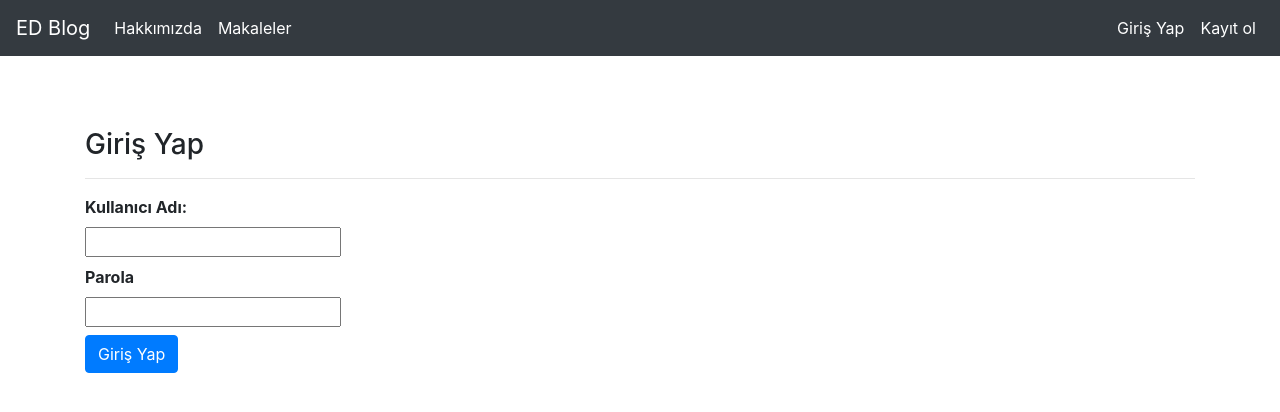
After one commit to demirtaserdem/learn, a Flask app: page /login in a window 1280 px wide. The commit adds this page. Shown: the top 412 px of the page. Run offline with Flask 2, Linux system fonts and the light colour scheme; some libraries are stand-ins or nearby versions.

Commit message:
30. Login Url ve LoginFormun Templateda Gösterilmesi

```diff
--- a/blog.py
+++ b/blog.py
@@ -13,6 +13,10 @@ class RegisterForm(Form):
         validators.EqualTo(fieldname = "confirm",message = "Parolanız uyuşmuyor...")
     ])
     confirm = PasswordField("Parolayı Doğrula...")
+
+class LoginForm(Form):
+    username = StringField("Kullanıcı Adı: ")
+    password = PasswordField("Parola")
 
 
 app = Flask(__name__)
@@ -57,11 +61,18 @@ def register():
         cursor.close()
 
 
-
-        return redirect(url_for("index"))
         flash("Başarıyla kayıt oldunuz...","success")
+        return redirect(url_for("login"))
     else:
         return render_template("register.html",form = form)
 
+#login İşlemi
+@app.route("/login",methods = ["GET","POST"])
+def login():
+    form = LoginForm(request.form)
+    return render_template("login.html",form = form)
+
+
+
 if __name__ == "__main__":
     app.run(debug = True)
--- a/templates/includes/navbar.html
+++ b/templates/includes/navbar.html
@@ -16,7 +16,7 @@
 
         <ul class="navbar-nav ml-auto">
             <li class="nav-item active">
-              <a class="nav-link" href="/about">Hakkımızda</a>
+                <a class="nav-link" href="/login">Giriş Yap</a>
             </li>
             <li class="nav-item active">
                     <a class="nav-link" href="/register">Kayıt ol</a>
--- /dev/null
+++ b/templates/login.html
@@ -0,0 +1,20 @@
+{% extends "layout.html" %}
+
+{% block body %}
+
+<h3>Giriş Yap</h3>
+<hr>
+{% from "includes/formhelpers.html" import render_field %}
+
+<form method = "post">
+
+        <!--class = form control bootstrap-->
+        {{ render_field(form.username) }}
+        {{ render_field(form.password) }}
+        <!--bootstarp-->
+        <button type="submit" class="btn btn-primary">Giriş Yap</button>
+        <!--bootstarp-->
+
+    </form>
+
+{% endblock body %}
```
